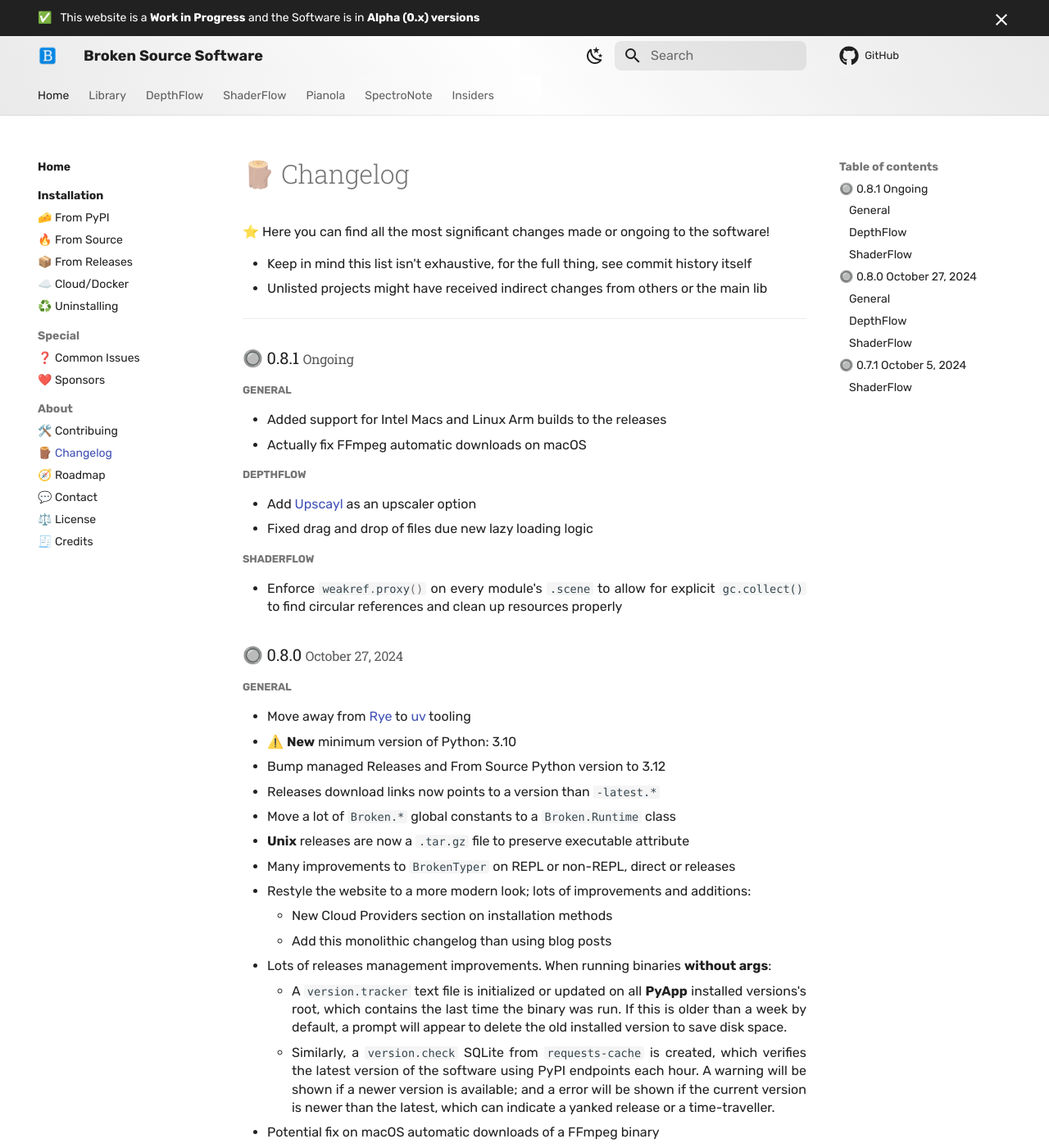
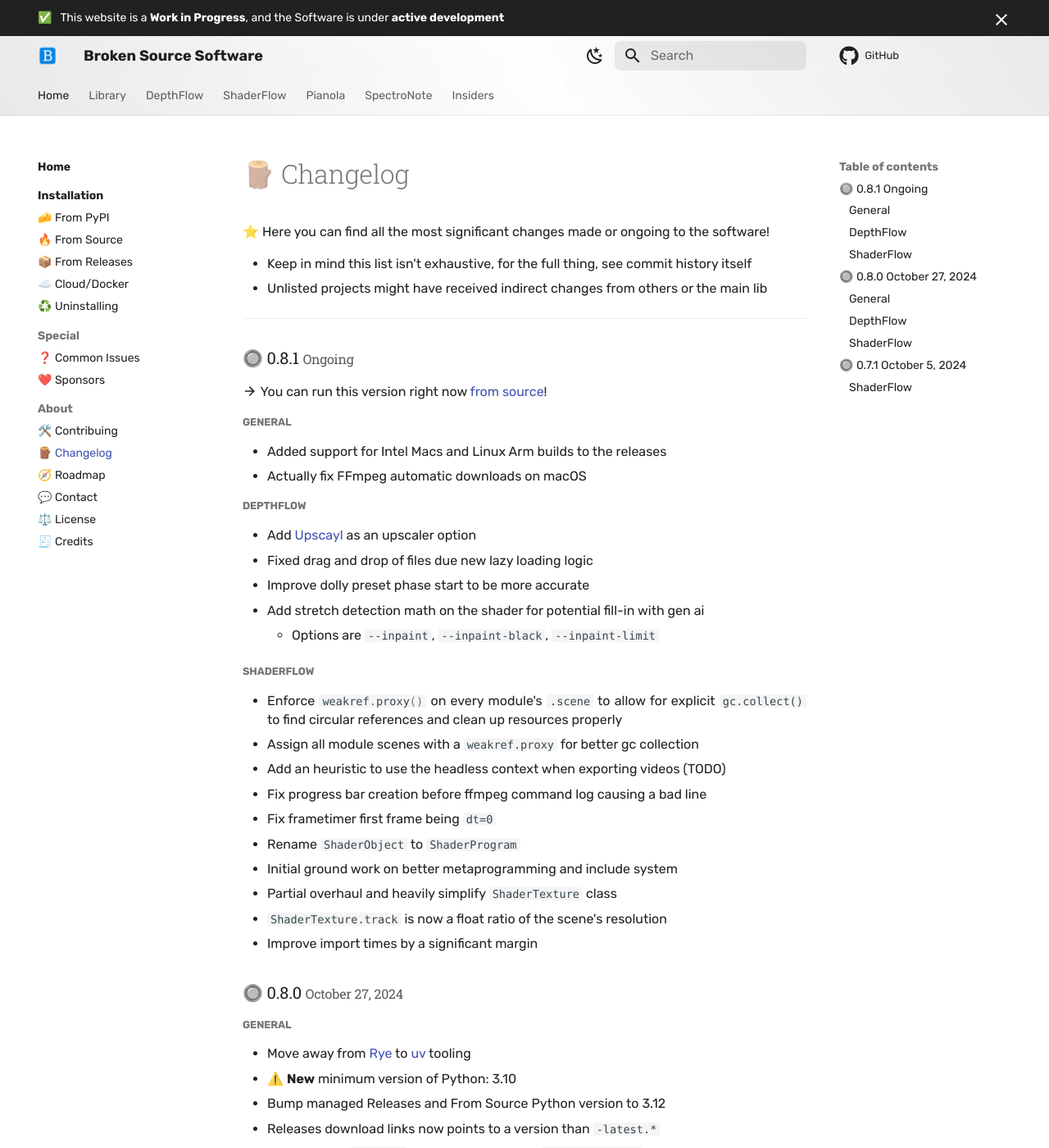
Before and after one commit to BrokenSource/BrokenSource, an MkDocs documentation site: the page built from Website/about/changelog.md, in a window 1280 px wide and 1400 px high. Shown: the whole window at 82% size. Built offline with MkDocs 1.6.1 and Material for MkDocs 9.7.7, drawn with Linux system fonts in a browser that asks for light colours; some web fonts are replaced; a script that is not in the unit is left out; plug-ins that fetch from the network failed and are left out; comment, search, counter and statistics services are not loaded.

Commit message:
Add pre-hook and post-hook to BrokenTyper, new block_modules function, add partial changelog

```diff
--- a/Broken/__init__.py
+++ b/Broken/__init__.py
@@ -147,6 +147,7 @@
     Stack,
     apply,
     arguments,
+    block_modules,
     clamp,
     denum,
     dunder,
--- a/Website/about/changelog.md
+++ b/Website/about/changelog.md
@@ -11,6 +11,8 @@
 
 ### 🔘 0.8.1 <small>Ongoing</small> {#0.8.1}
 
+:material-arrow-right: You can run this version right now [from source](site:/get/source)!
+
 ##### General {#0.8.1-general}
 - Added support for Intel Macs and Linux Arm builds to the releases
 - Actually fix FFmpeg automatic downloads on macOS
@@ -18,9 +20,21 @@
 ##### DepthFlow {#0.8.1-depthflow}
 - Add [Upscayl](https://github.com/upscayl/upscayl) as an upscaler option
 - Fixed drag and drop of files due new lazy loading logic
+- Improve dolly preset phase start to be more accurate
+- Add stretch detection math on the shader for potential fill-in with gen ai
+    - Options are `--inpaint`, `--inpaint-black`, `--inpaint-limit`
 
 ##### ShaderFlow {#0.8.1-shaderflow}
 - Enforce `#!py weakref.proxy()` on every module's `.scene` to allow for explicit `gc.collect()` to find circular references and clean up resources properly
+- Assign all module scenes with a `weakref.proxy` for better gc collection
+- Add an heuristic to use the headless context when exporting videos (TODO)
+- Fix progress bar creation before ffmpeg command log causing a bad line
+- Fix frametimer first frame being `dt=0`
+- Rename `ShaderObject` to `ShaderProgram`
+- Initial ground work on better metaprogramming and include system
+- Partial overhaul and heavily simplify `ShaderTexture` class
+- `ShaderTexture.track` is now a float ratio of the scene's resolution
+- Improve import times by a significant margin
 
 <!------------------------------------------------------------------------------------------------->
 
--- a/Website/overrides/main.html
+++ b/Website/overrides/main.html
@@ -1,7 +1,7 @@
 {% extends "base.html" %}
 
 {% block announce %}
-  ✅ &nbsp; This website is a <b>Work in Progress</b> and the Software is in <b>Alpha (0.x) versions</b>
+  ✅ &nbsp; This website is a <b>Work in Progress</b>, and the Software is under <b>active development</b>
 {% endblock %}
 
 {% block content %}
```
Also changed, not shown: 2 other files.
